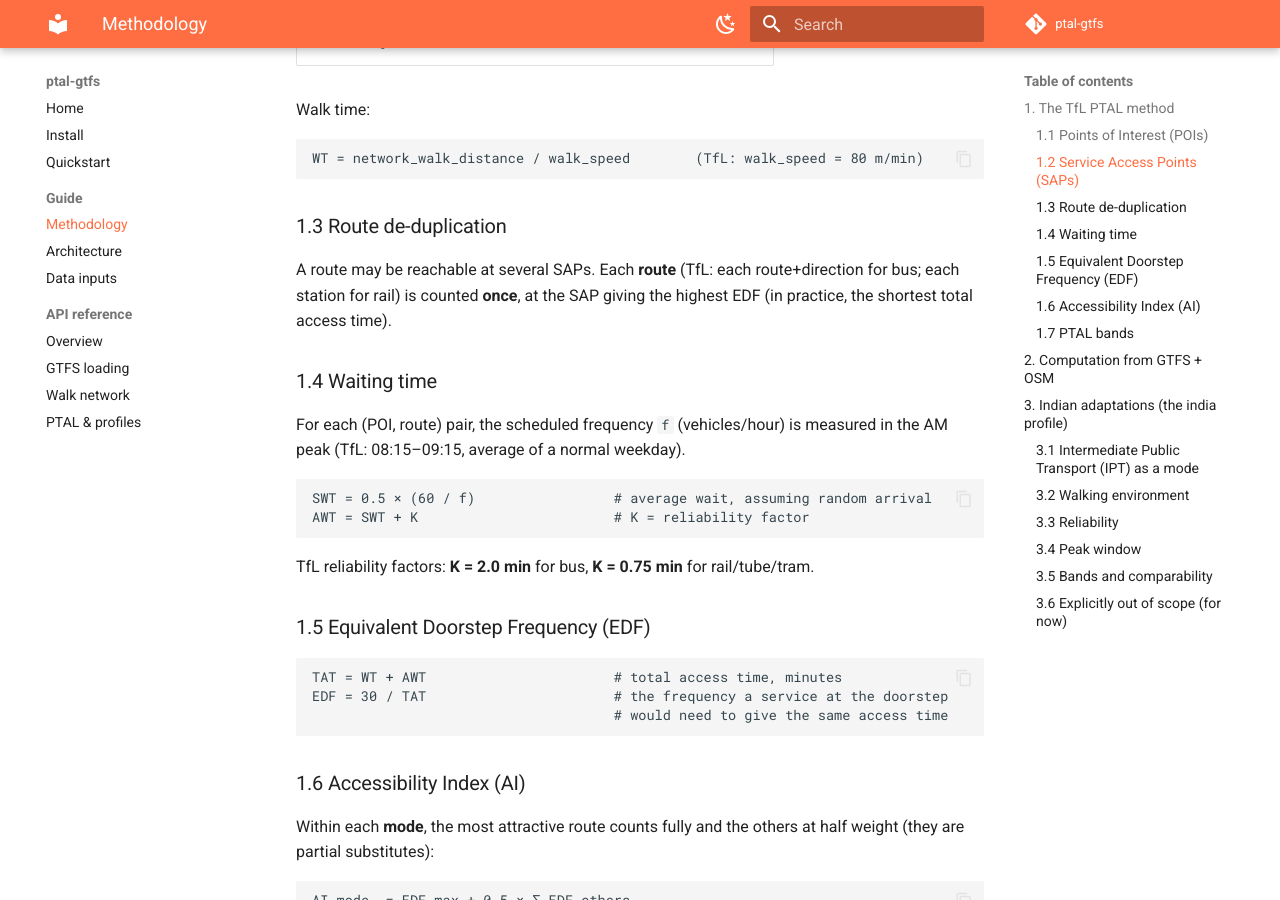
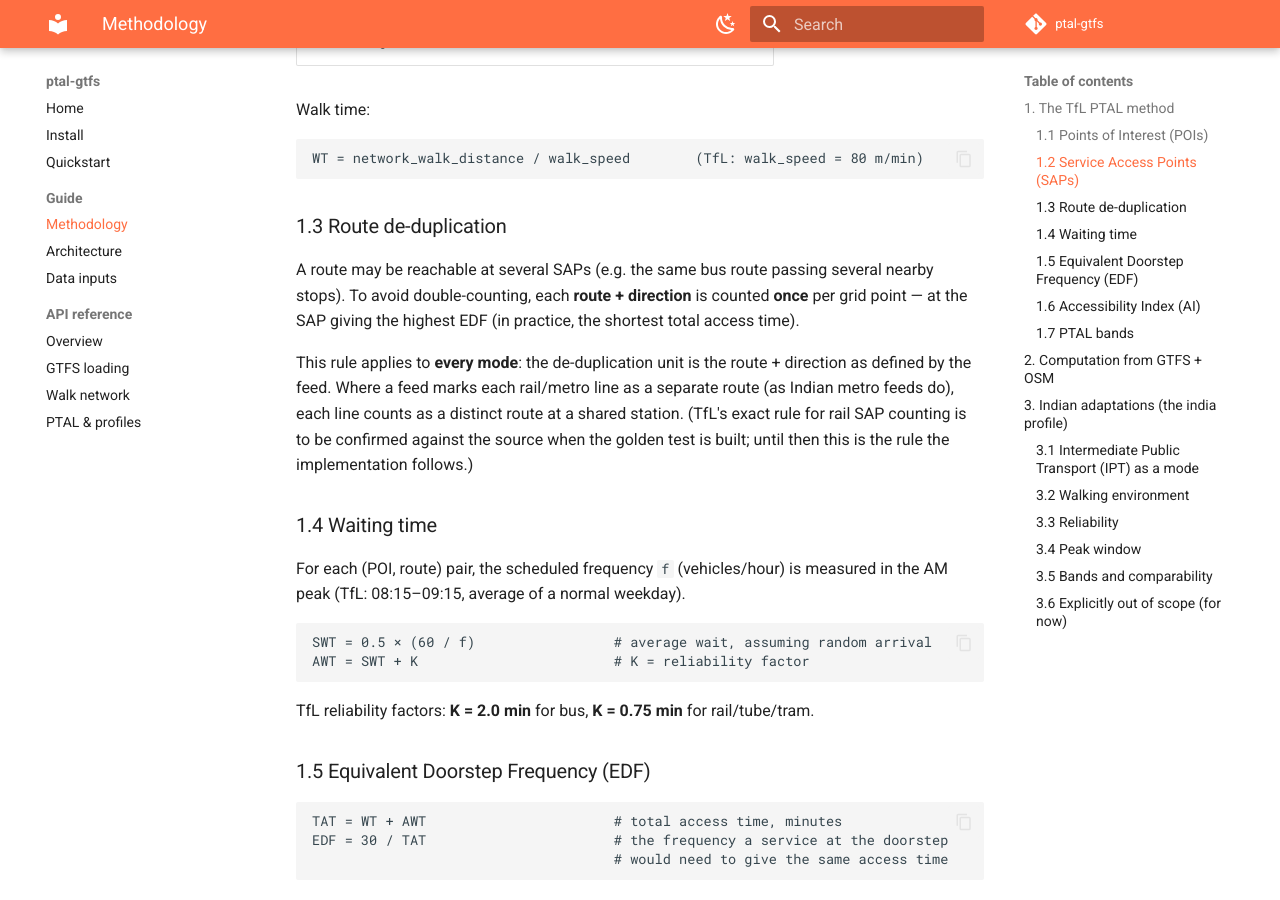
Before and after one commit to ArvindManickam/ptal-gtfs, an MkDocs documentation site: the page built from docs/methodology.md, in a window 1280 px wide and 900 px high, scrolled down 905 px. Built offline with MkDocs 1.6.1 and Material for MkDocs 9.7.7, drawn with Linux system fonts in a browser that asks for light colours; comment, search, counter and statistics services are not loaded.

Commit message:
docs: document the route+direction de-duplication rule for all modes
Rewrite methodology §1.3 to state the rule the implementation actually follows:
each route+direction is counted once per grid point, at its best-EDF SAP, for
every mode (so separate rail/metro lines at a shared station count as distinct
routes). Drop the unverified "TfL collapses rail to each station" claim; note that
TfL's exact rail SAP rule is to be confirmed against the source at golden-test time.

```diff
--- a/docs/methodology.md
+++ b/docs/methodology.md
@@ -40,9 +40,15 @@ WT = network_walk_distance / walk_speed        (TfL: walk_speed = 80 m/min)
 
 ### 1.3 Route de-duplication
 
-A route may be reachable at several SAPs. Each **route** (TfL: each route+direction
-for bus; each station for rail) is counted **once**, at the SAP giving the highest
-EDF (in practice, the shortest total access time).
+A route may be reachable at several SAPs (e.g. the same bus route passing several nearby
+stops). To avoid double-counting, each **route + direction** is counted **once** per grid
+point — at the SAP giving the highest EDF (in practice, the shortest total access time).
+
+This rule applies to **every mode**: the de-duplication unit is the route + direction as
+defined by the feed. Where a feed marks each rail/metro line as a separate route (as Indian
+metro feeds do), each line counts as a distinct route at a shared station. (TfL's exact
+rule for rail SAP counting is to be confirmed against the source when the golden test is
+built; until then this is the rule the implementation follows.)
 
 ### 1.4 Waiting time
 
```
